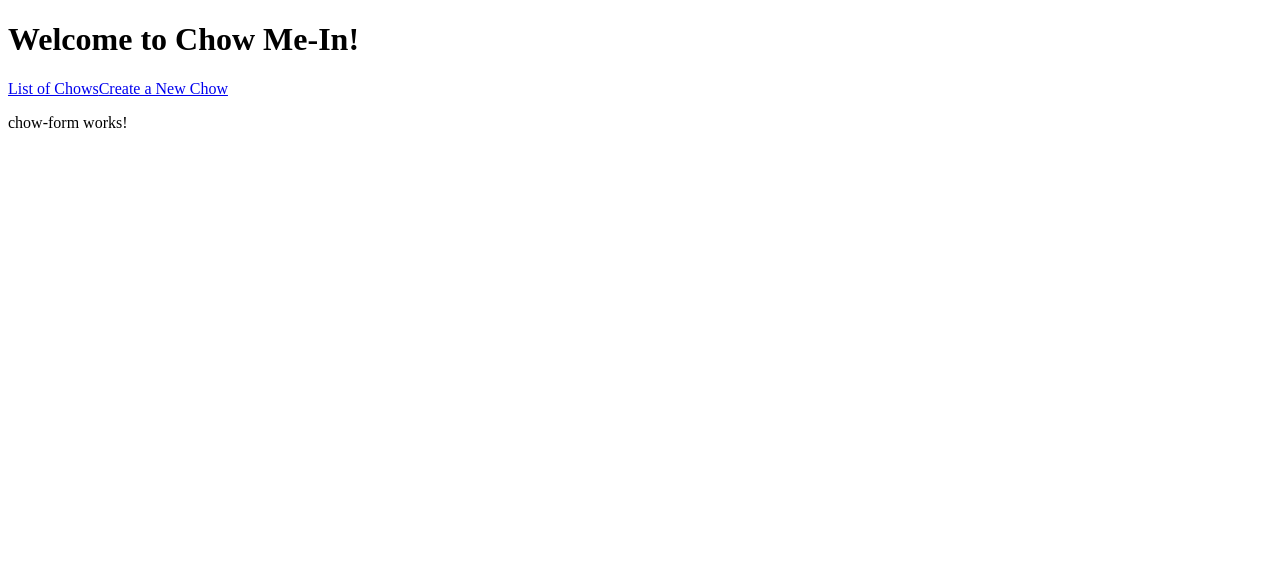
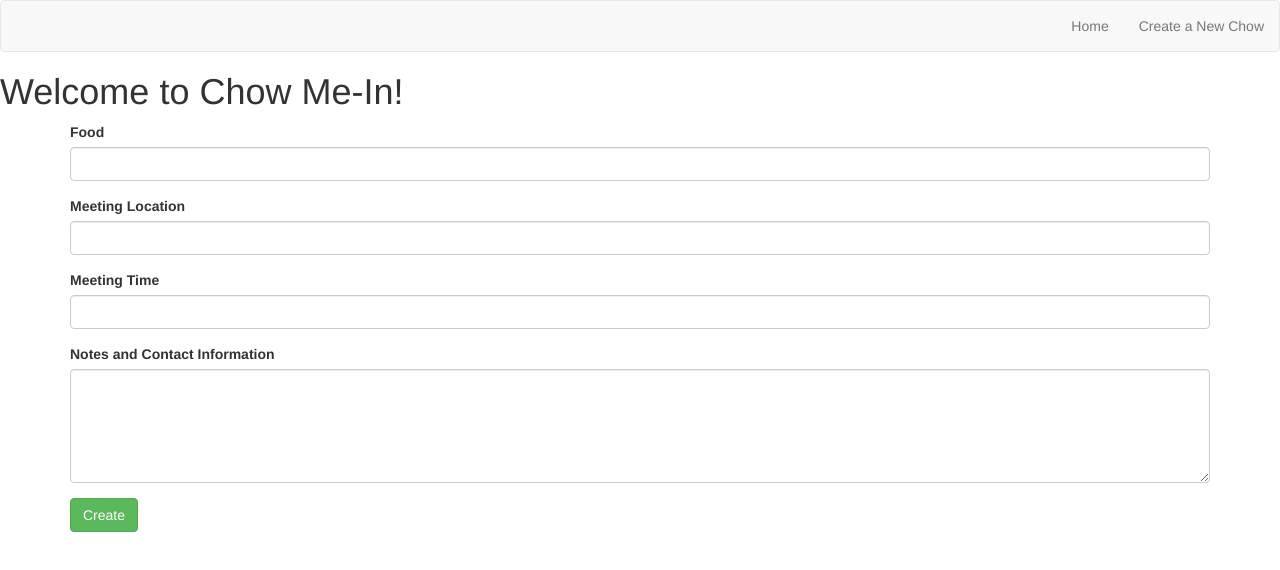
Before and after one commit to KieranL/Chow-Me-In, an Angular app in the folder web/: page /create-chow in a window 1280 px wide. Shown: the top 570 px of the page. Built offline with nearby package versions, Linux system fonts and the light colour scheme.

Commit message:
Create chow form

```diff
--- a/web/src/app/app.component.html
+++ b/web/src/app/app.component.html
@@ -1,8 +1,13 @@
+<nav class="navbar navbar-default">
+  <div class="container-fluid">
+    <ul class="nav navbar-nav navbar-right">
+      <li><a routerLink="/chow-list">Home</a></li>
+      <li><a routerLink="/create-chow">Create a New Chow</a></li>
+    </ul>
+  </div>
+</nav>
+
 <h1>
   Welcome to {{ title }}!
 </h1>
-<nav>
-  <a routerLink="/chow-list">List of Chows</a>
-  <a routerLink="/create-chow">Create a New Chow</a>
-</nav>
 <router-outlet></router-outlet>
--- a/web/src/app/chow-form/chow-form.component.html
+++ b/web/src/app/chow-form/chow-form.component.html
@@ -1,3 +1,24 @@
-<p>
-  chow-form works!
-</p>
+<div class="container">
+  <form>
+    <div class="form-group">
+      <label for="food">Food</label>
+      <input type="text" class="form-control" #food />
+    </div>
+    <div class="form-group">
+      <label for="meetLocation">Meeting Location</label>
+      <input type="text" class="form-control" #meetLocation />
+    </div>
+    <div class="form-group">
+      <label for="meetTime">Meeting Time</label>
+      <input type="text" class="form-control" #meetTime />
+    </div>
+    <div class="form-group">
+      <label for="notes">Notes and Contact Information</label>
+      <textarea class="form-control" rows="5" #notes></textarea>
+    </div>
+  </form>
+
+  <button class="btn btn-success" (click)="add(food.value, meetLocation.value, meetTime.value, notes.value)">
+    Create
+  </button>
+</div>
--- a/web/src/app/chow-form/chow-form.component.ts
+++ b/web/src/app/chow-form/chow-form.component.ts
@@ -1,4 +1,6 @@
 import { Component, OnInit } from '@angular/core';
+import {ChowService} from '../chow.service';
+import {Chow} from '../chow';
 
 @Component({
   selector: 'app-chow-form',
@@ -7,9 +9,25 @@ import { Component, OnInit } from '@angular/core';
 })
 export class ChowFormComponent implements OnInit {
 
-  constructor() { }
+  constructor(private chowService: ChowService) { }
 
   ngOnInit() {
   }
 
+  add(food: string, meetLocation: string, meetTime: string, notes: string): void {
+    const newChow = {
+      id: null,
+      food: food,
+      meetLocation: meetLocation,
+      meetTime: meetTime,
+      lastUpdated: Date.now().toString(), // TODO: is lastUpdated determined on the server side or client side?
+      notes: notes,
+    };
+    this.chowService.addChow(newChow as Chow)
+      .subscribe(chow => {
+        alert('Successfully created new chow!');
+        window.location.href = '/chow-list';
+      });
+  }
+
 }
--- a/web/src/app/chow.service.ts
+++ b/web/src/app/chow.service.ts
@@ -3,8 +3,12 @@ import {Chow} from "./chow";
 import {CHOWS} from "./mock-chows";
 import {Observable} from "rxjs/Observable";
 import {of} from "rxjs/observable/of";
-import {HttpClient} from "@angular/common/http";
+import {HttpClient, HttpHeaders} from "@angular/common/http";
 import {environment} from "../environments/environment";
+
+const httpOptions = {
+  headers: new HttpHeaders({ 'Content-Type': 'application/json' })
+};
 
 @Injectable()
 export class ChowService {
@@ -18,4 +22,11 @@ export class ChowService {
     // return this.http.get<Chow[]>(this.chowUrl);
     // TODO: replace mock data with real htp call
   }
+
+  addChow (chow: Chow): Observable<Chow> {
+    chow.id = 4;
+    return of(chow);
+    // TODO: replace w/ real http call
+    // return this.http.post<Chow>(this.chowUrl, chow, httpOptions);
+  }
 }
--- a/web/src/styles.css
+++ b/web/src/styles.css
@@ -1 +1,2 @@
 /* You can add global styles to this file, and also import other style files */
+@import url('https://unpkg.com/bootstrap@3.3.7/dist/css/bootstrap.min.css');
```
